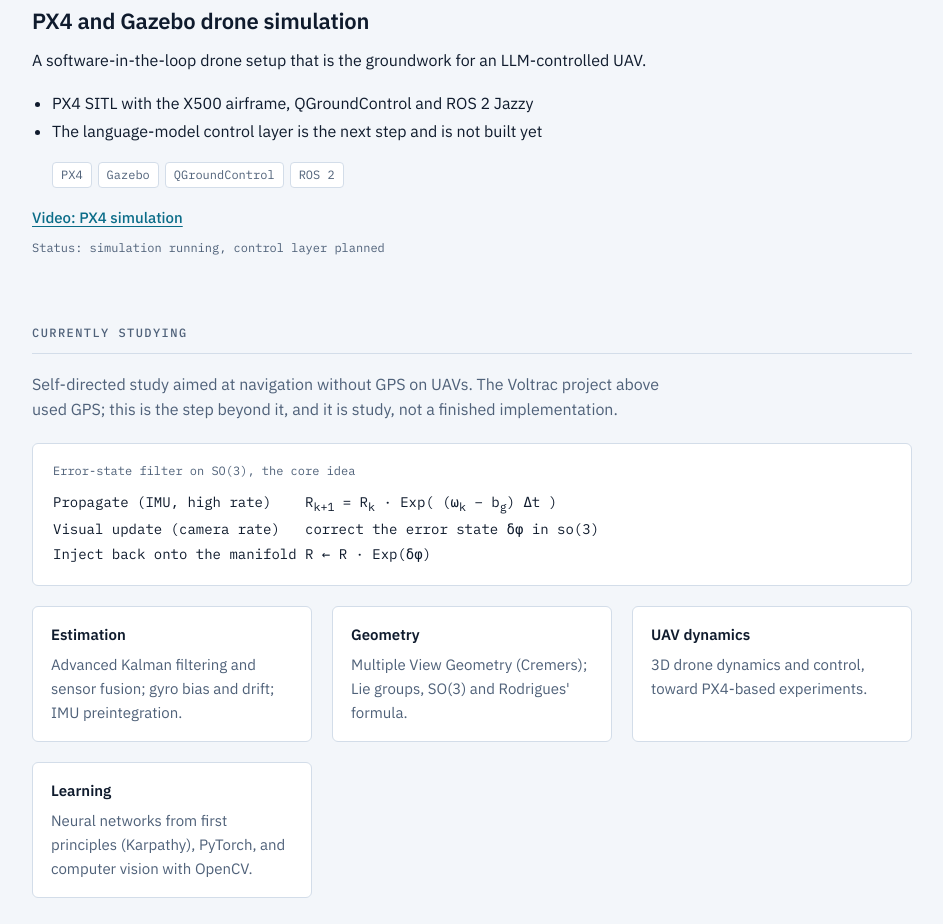
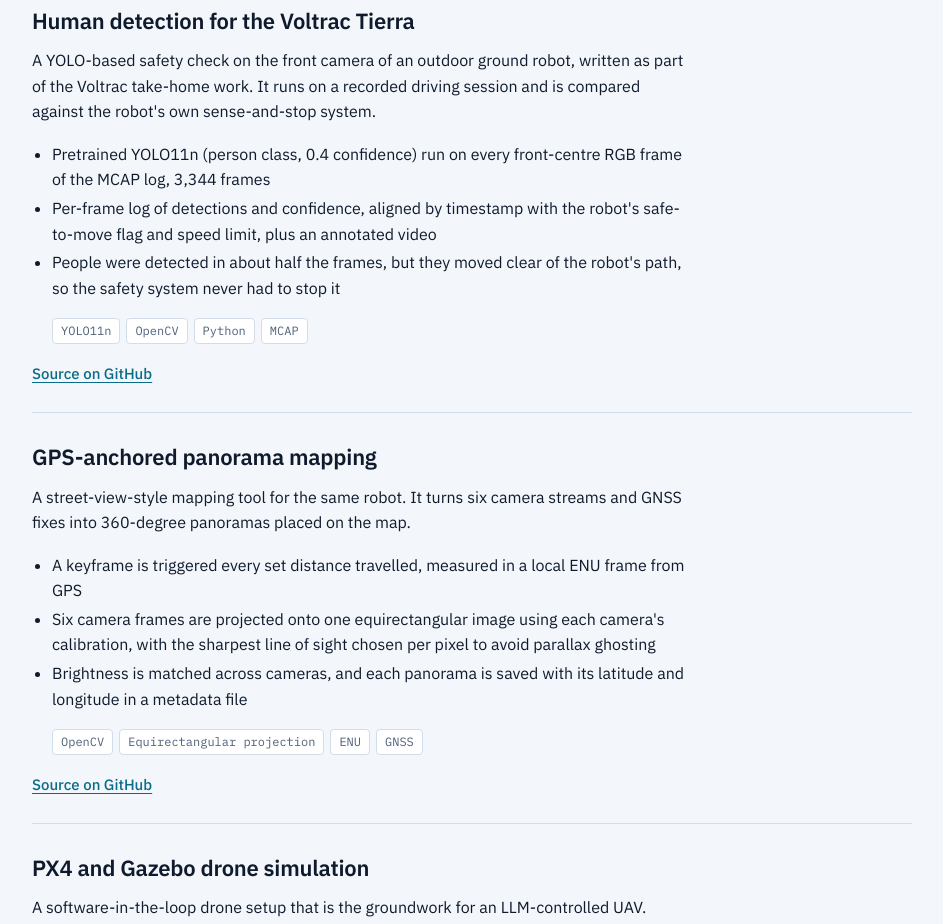
Before and after one commit to davidobello/davidobello.github.io, a plain HTML site: page index.html in a window 1280 px wide. Shown: the part 1575-2499 px from the top of the page, without its empty margins (168-1111 px from the left). Drawn offline with Linux system fonts and the light colour scheme.

Commit message:
Add files via upload

```diff
--- a/index.html
+++ b/index.html
@@ -167,6 +167,34 @@ footer{margin-top:56px;padding-top:20px;border-top:1px solid var(--line);font:40
     </article>
 
     <article class="proj">
+      <h3>Human detection for the Voltrac Tierra</h3>
+      <p>A YOLO-based safety check on the front camera of an outdoor ground robot, written as part of the Voltrac take-home work. It runs on a recorded driving session and is compared against the robot's own sense-and-stop system.</p>
+      <ul>
+        <li>Pretrained YOLO11n (person class, 0.4 confidence) run on every front-centre RGB frame of the MCAP log, 3,344 frames</li>
+        <li>Per-frame log of detections and confidence, aligned by timestamp with the robot's safe-to-move flag and speed limit, plus an annotated video</li>
+        <li>People were detected in about half the frames, but they moved clear of the robot's path, so the safety system never had to stop it</li>
+      </ul>
+      <ul class="tags"><li>YOLO11n</li><li>OpenCV</li><li>Python</li><li>MCAP</li></ul>
+      <div class="links">
+        <a href="https://github.com/davidobello/human-detection-yolo" target="_blank" rel="noopener">Source on GitHub</a>
+      </div>
+    </article>
+
+    <article class="proj">
+      <h3>GPS-anchored panorama mapping</h3>
+      <p>A street-view-style mapping tool for the same robot. It turns six camera streams and GNSS fixes into 360-degree panoramas placed on the map.</p>
+      <ul>
+        <li>A keyframe is triggered every set distance travelled, measured in a local ENU frame from GPS</li>
+        <li>Six camera frames are projected onto one equirectangular image using each camera's calibration, with the sharpest line of sight chosen per pixel to avoid parallax ghosting</li>
+        <li>Brightness is matched across cameras, and each panorama is saved with its latitude and longitude in a metadata file</li>
+      </ul>
+      <ul class="tags"><li>OpenCV</li><li>Equirectangular projection</li><li>ENU</li><li>GNSS</li></ul>
+      <div class="links">
+        <a href="https://github.com/davidobello/tierra-360-panorama" target="_blank" rel="noopener">Source on GitHub</a>
+      </div>
+    </article>
+
+    <article class="proj">
       <h3>PX4 and Gazebo drone simulation</h3>
       <p>A software-in-the-loop drone setup that is the groundwork for an LLM-controlled UAV.</p>
       <ul>
```
